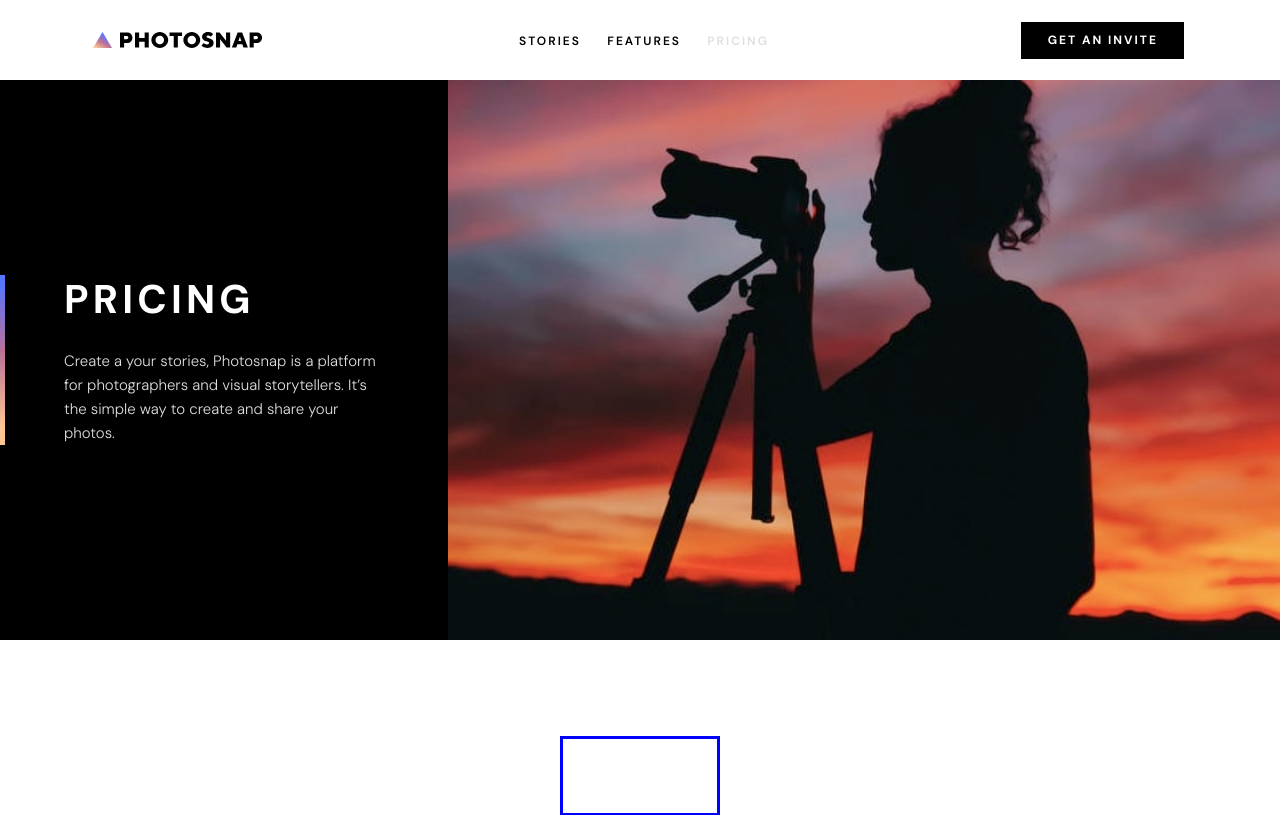
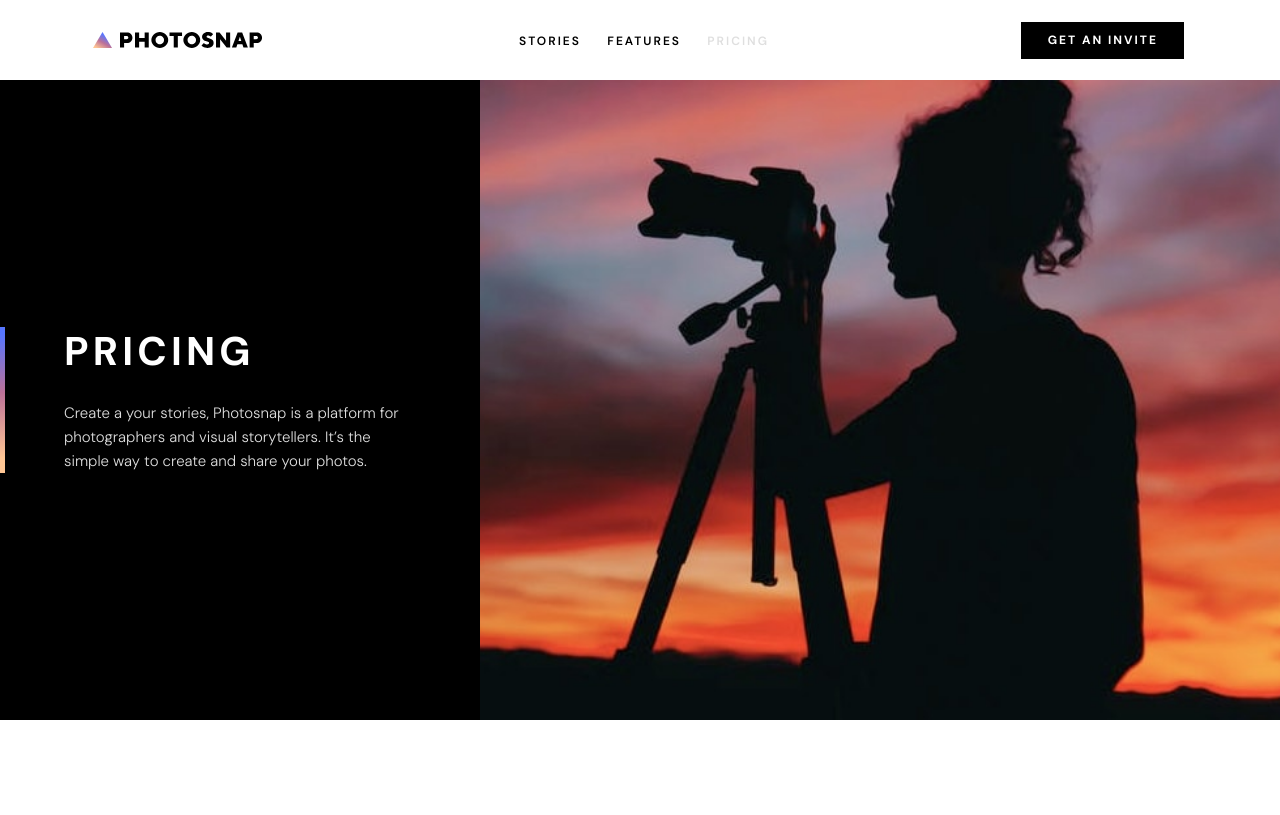
Before and after one commit to muhendawi/photosnap-hendawi, a React (Vite) app: page /pricing in a window 1280 px wide. Shown: the top 815 px of the page. Built offline with nearby package versions, Linux system fonts and the light colour scheme.

Commit message:
trying to fix the banner home issue that causes a white margin on the right

```diff
--- a/src/components/single/HomeBanner.module.css
+++ b/src/components/single/HomeBanner.module.css
@@ -2,7 +2,8 @@
   display: flex;
   align-items: stretch;
   color: var(--black);
-  height: 35em;
+  height: 40em;
+  width: 100%;
 }
 
 .sharedText {
@@ -14,7 +15,7 @@
   gap: 1rem;
   padding: 0 4em;
   flex: 0 0 35%;
-  min-width: 26rem;
+  min-width: 30rem;
 }
 .sharedText h1 {
   margin: 0;
@@ -39,7 +40,7 @@
   padding: 0;
 }
 .imageContainer {
-  flex: 1 0 25em;
+  flex: 1 0 30em;
 }
 
 .imageContainer img {
@@ -101,10 +102,10 @@ background */
 }
 @media (max-width: 1070px) {
   .sharedText {
-    min-width: 35em;
+    min-width: 67%;
   }
   .imageContainer {
-    flex: 1 0 20em;
+    flex: 1 0 33%;
   }
   /* .innerInner {
     max-width: 25em;
--- a/src/components/single/Modal.module.css
+++ b/src/components/single/Modal.module.css
@@ -5,11 +5,11 @@
 }
 
 .modalBackdrop {
-  position: absolute;
+  position: fixed;
   inset: 0;
   background-color: rgb(0, 0, 0, 0.5);
 }
 
 .modal {
-  position: ;
+  position: fixed;
 }
```
